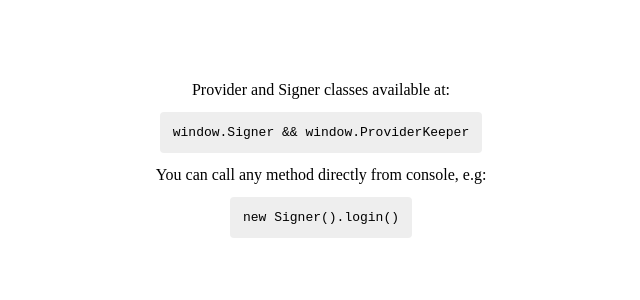
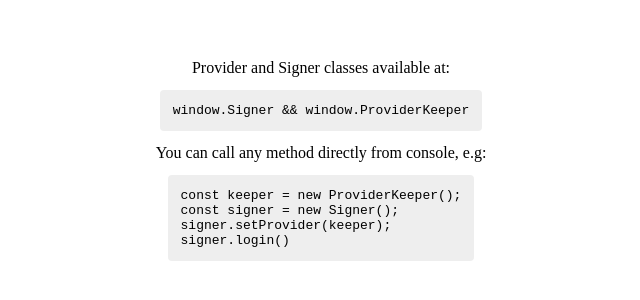
Before and after one commit to Keeper-Wallet/provider-keeper, a website built with webpack: page test-app/src/index.html in a window 1280 px wide. Shown: the part 242-542 px from the top of the page, without its empty margins (319-959 px from the left). Built offline with nearby package versions, Linux system fonts and the light colour scheme.

Commit message:
right example for test app

```diff
--- a/test-app/src/index.html
+++ b/test-app/src/index.html
@@ -23,7 +23,10 @@ window.Signer && window.ProviderKeeper</pre
 
       <div>You can call any method directly from console, e.g:</div>
       <pre style="background-color: #eee; padding: 1em; border-radius: 4px">
-new Signer().login()</pre
+const keeper = new ProviderKeeper();
+const signer = new Signer();
+signer.setProvider(keeper);
+signer.login()</pre
       >
     </main>
   </body>
```
